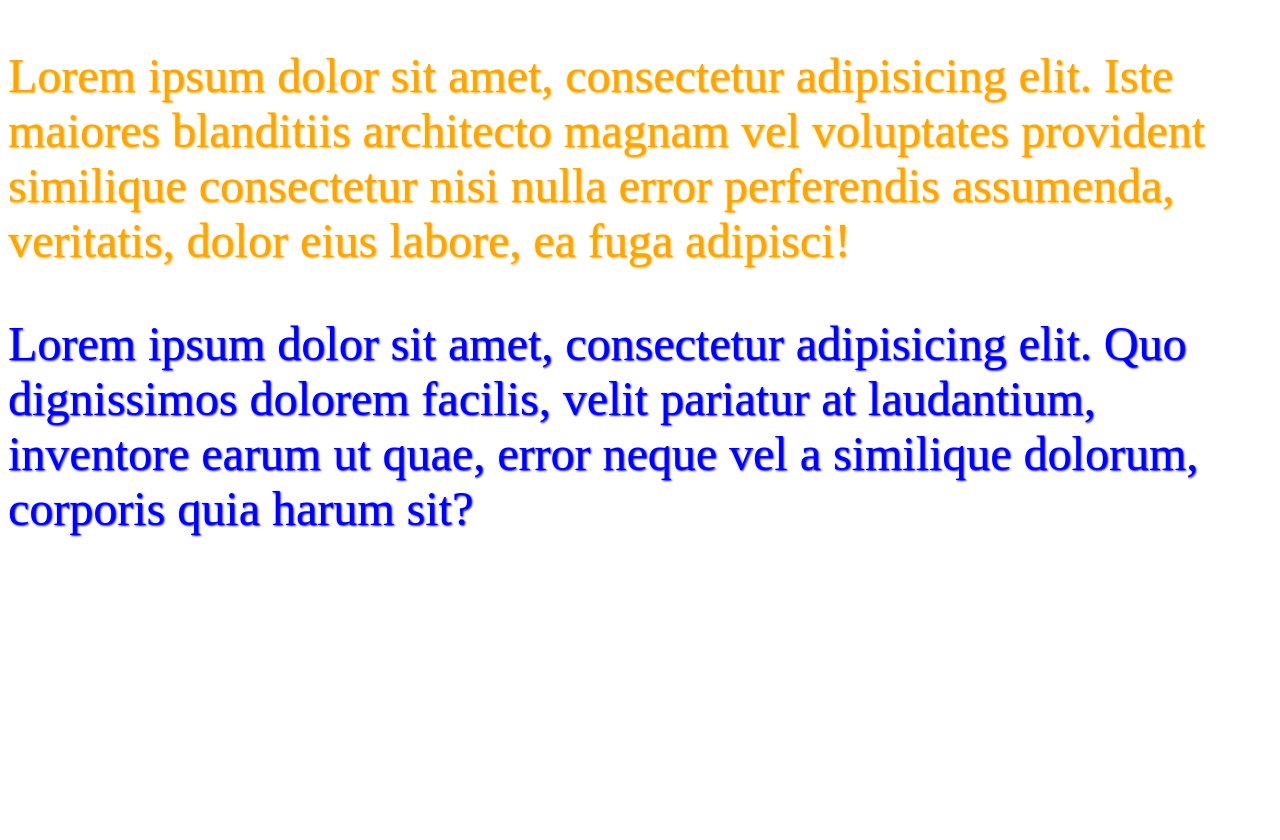
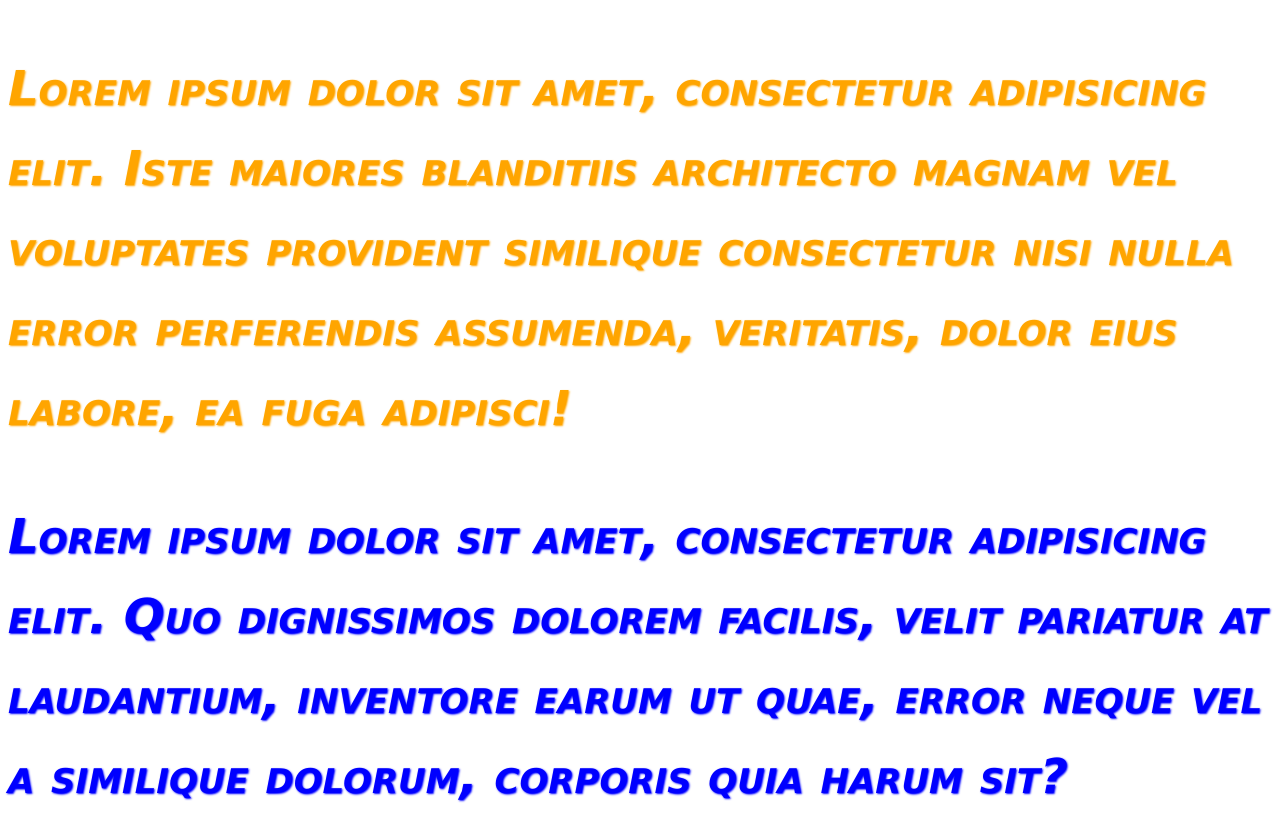
Before and after one commit to MrBlaBlak/CSS-pierwszy, a plain HTML site: page index.html in a window 1280 px wide. Before the commit the page ends 800 px from the top, so only its background shows below. Drawn offline with Linux system fonts and the light colour scheme.

Commit message:
zedytowany tekst

```diff
--- a/css/style.css
+++ b/css/style.css
@@ -2,6 +2,11 @@ p {
     color: orange;
     text-shadow:1px 1px 2px orange;
     font-size: 48px;
+    font-family: Verdana;
+    font-style: italic;
+    font-weight: 800;
+    font-variant: small-caps;
+    line-height: 80px;
 
 }
 /*   Selektor Id */
@@ -9,3 +14,7 @@ p {
     color: blue;
     text-shadow:1px 1px 2px blue;
 }
+.klasa_zielony {
+    color: green;
+    text-shadow:1px 1px 2px green;
+}
```
